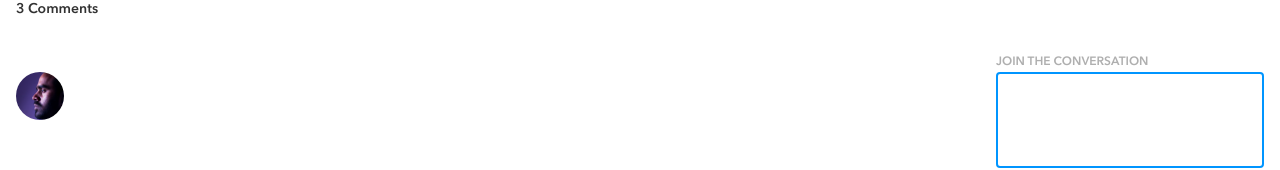
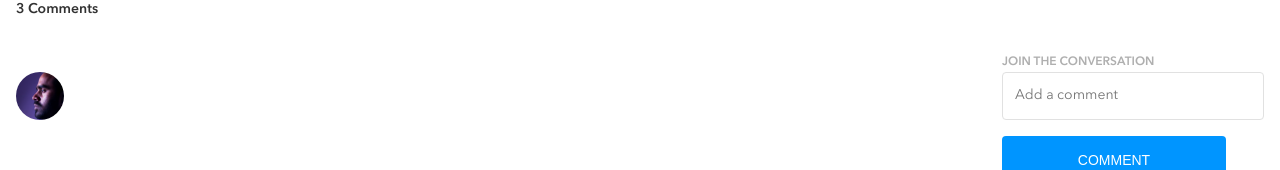
Before and after one commit to nchchow/brainflix, a React (Create React App) app: page / in a window 1280 px wide. Shown: the part 637-807 px from the top of the page. Built offline with nearby package versions, Linux system fonts and the light colour scheme.

Commit message:
adjust height, padding, border-color, and focus state for new comment text area

```diff
--- a/src/components/main-content/NewComment.js
+++ b/src/components/main-content/NewComment.js
@@ -13,6 +13,7 @@ export default function NewComment() {
 					cols="30"
 					rows="10"
 					className="new-comment__content"
+					placeholder="Add a comment"
 				></textarea>
 				<button className="new-comment__button">COMMENT</button>
 			</div>
--- a/src/styles/main.css
+++ b/src/styles/main.css
@@ -227,16 +227,22 @@ html {
 }
 
 .comments .new-comment__content {
-  padding: 14px;
-  border: 2px solid #0095ff;
+  padding: 11px 12px;
+  border: 1px solid #e1e1e1;
   border-radius: 4px;
   width: 100%;
-  height: 6rem;
+  height: 3rem;
   resize: none;
   font-family: "Avenir Next Regular";
   color: #323232;
   font-size: 0.875rem;
   line-height: 1.375rem;
+}
+
+.comments .new-comment__content:focus {
+  padding: 10px 11px;
+  border: 2px solid #0095ff;
+  outline: none;
 }
 
 .comments .new-comment__content--header {
--- a/src/styles/partials/_comments.scss
+++ b/src/styles/partials/_comments.scss
@@ -24,15 +24,21 @@
 		}
 
 		&__content {
-			padding: 14px;
-			border: 2px solid $primary-CTA;
+			padding: 11px 12px;
+			border: 1px solid $text-field-border;
 			border-radius: 4px;
 			width: 100%;
-			height: 6rem;
+			height: 3rem;
 			resize: none;
 			font-family: $font-regular;
 			color: $text-color;
 			@include mobileSubHeaderText();
+
+			&:focus {
+				padding: 10px 11px;
+				border: 2px solid $primary-CTA;
+				outline: none;
+			}
 
 			&--header {
 				margin: 0;
```
